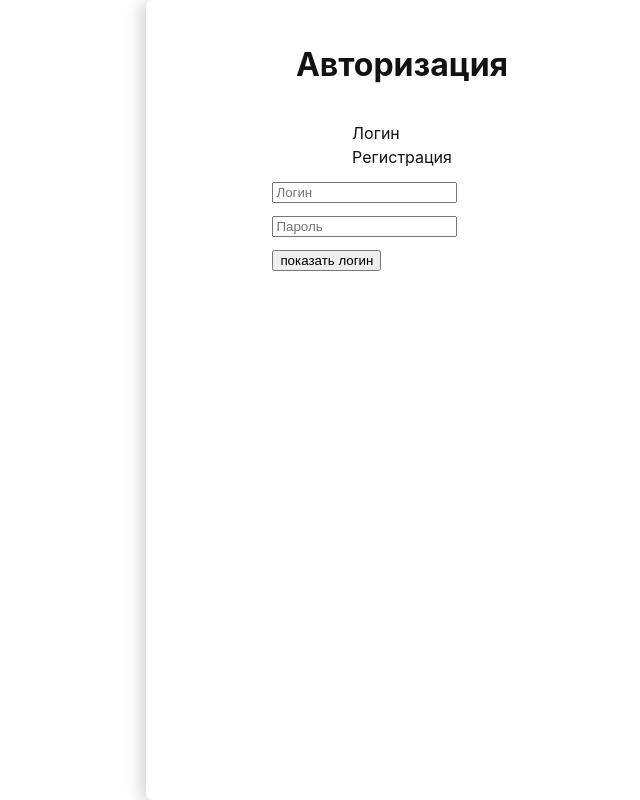
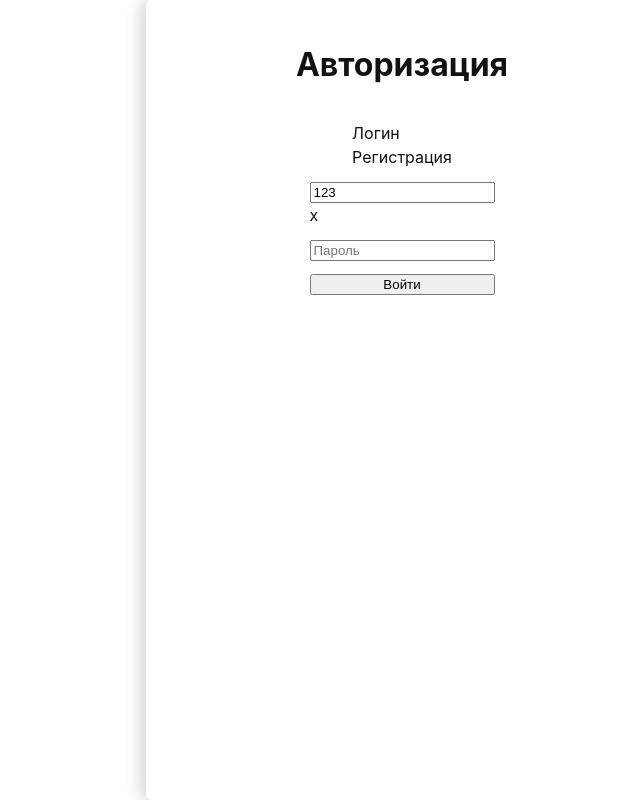
Before and after one commit to SergienkoNikita/logain-registration-react, a React (Vite) app: page /auth in a window 1280 px wide. Shown: the whole page, without its empty margins (622-1262 px from the left). Built offline with nearby package versions, Linux system fonts and the light colour scheme.

Commit message:
remove formix & add useForm - hook

```diff
--- a/package.json
+++ b/package.json
@@ -16,7 +16,6 @@
     "@react-buddy/ide-toolbox": "^2.3.1",
     "eslint-config-airbnb": "^19.0.4",
     "eslint-config-airbnb-typescript": "^17.0.0",
-    "formik": "^2.4.0",
     "localforage": "^1.10.0",
     "match-sorter": "^6.3.1",
     "react": "^18.2.0",
--- a/src/features/authentication/login-form/login-form.tsx
+++ b/src/features/authentication/login-form/login-form.tsx
@@ -1,31 +1,38 @@
 import { FC } from 'react';
-import { FormikProps, useFormik } from 'formik';
 import { BaseInput } from '../../../shared/ui';
-
-type LoginFormValues = {
-  email: string;
-  password: string;
-};
+import { useForm } from '../../../shared/libs/use-form.ts';
 
 export const LoginForm: FC = () => {
-  const formik: FormikProps<LoginFormValues> = useFormik<LoginFormValues>({
-    initialValues: {
-      email: '',
-      password: '',
-    },
-    onSubmit: (e) => {
-      console.log(e);
+  const {
+    values,
+    onFieldChange,
+    validateField,
+  } = useForm<{ name: string, password: string }>({
+    values: {
+      name: {
+        defaultValue: '123',
+        rules: [(v) => {
+          // eslint-disable-next-line no-console
+          console.log(`Not Valid ${v}`);
+          return `Not Valid ${v}`;
+        }],
+      },
+
+      password: {
+        defaultValue: '',
+      },
     },
   });
 
   return (
-    <form onSubmit={formik.handleSubmit} style={{ width: '60%' }}>
+    <div>
       <BaseInput
         type='text'
         placeholder='Логин'
         name='email'
-        value={formik.values.email}
-        onChange={(value) => formik.setFieldValue('email', value)}
+        value={values.name}
+        onChange={(value) => onFieldChange('name', value)}
+        onBlur={() => validateField('name')}
         style={{ marginBottom: 10 }}
         clearable
       />
@@ -34,11 +41,11 @@ export const LoginForm: FC = () => {
         type='password'
         name='password'
         placeholder='Пароль'
-        value={formik.values.password}
-        onChange={(value) => formik.setFieldValue('password', value)}
+        value={values.password}
+        onChange={(value) => onFieldChange('password', value)}
         style={{ marginBottom: 10 }}
       />
-      <button type='submit'>показать логин</button>
-    </form>
+      <button type='submit' style={{ width: '100%', textAlign: 'center' }}>Войти</button>
+    </div>
   );
 };
--- /dev/null
+++ b/src/shared/libs/use-form.ts
@@ -0,0 +1,61 @@
+import { useState } from 'react';
+
+interface FieldOptions<T> {
+  defaultValue?: T[keyof T] | string;
+  rules?: Array<(value: keyof T | string) => string>;
+}
+interface Props<T> {
+  values: Record<keyof T, FieldOptions<T>>;
+}
+
+interface UseFormApi<T> {
+  values: Record<keyof T, T[keyof T] | string>;
+  errors: Record<keyof T, string> | {};
+  onFieldChange: (fieldName: keyof T, value: T[keyof T]) => void;
+  validateField: (name: keyof T) => void;
+}
+
+export const useForm = <T>({ values }: Props<T>): UseFormApi<T> => {
+  const entries = Object.entries(values) as Array<[keyof T, FieldOptions<T>]>;
+
+  const formFields = entries.reduce((accum, [fieldName, fieldOptions]) => {
+    if (!fieldName) return accum;
+    // eslint-disable-next-line no-param-reassign
+    accum[fieldName] = fieldOptions.defaultValue ?? '';
+
+    return accum;
+  }, <Record<keyof T, T[keyof T] | string>>{});
+
+  const [errors, setErrors] = useState<UseFormApi<T>['errors']>({});
+
+  const [formData, setFormData] = useState<UseFormApi<T>['values']>({ ...formFields });
+
+  const onFieldChange: UseFormApi<T>['onFieldChange'] = (fieldName, value) => {
+    if (formData[fieldName] === undefined) throw new Error(`Field: ${fieldName as string} - not available`);
+
+    setFormData({ ...formData, [fieldName]: value as string });
+  };
+
+  const validateField: UseFormApi<T>['validateField'] = (fieldName) => {
+    const currentFieldValue = formData[fieldName];
+    const { rules } = values[fieldName];
+
+    if (!rules || typeof currentFieldValue !== 'string') return;
+
+    // eslint-disable-next-line no-restricted-syntax
+    for (const rule of rules) {
+      const result = rule(currentFieldValue);
+      if (result) {
+        setErrors({ ...errors, [fieldName]: result });
+        break;
+      }
+    }
+  };
+
+  return {
+    values: formData,
+    errors,
+    onFieldChange,
+    validateField,
+  };
+};
--- a/src/shared/ui/base-input/types.ts
+++ b/src/shared/ui/base-input/types.ts
@@ -6,9 +6,9 @@ export interface BaseInputProps extends Omit<
 InputHTMLAttributes<HTMLInputElement>,
 'prefix' | 'value' | 'size' | 'onChange' | 'onInput' | 'onFocus' | 'onBlur'
 > {
-  value: string | number;
-  onChange(value: string | number): void;
-  onInput?(value: string | number): void;
+  value: string;
+  onChange(value: string): void;
+  onInput?(value: string): void;
   onBlur?(): void;
   onFocus?(): void;
   addonBefore?: string | number | ReactNode;
```
Also changed, not shown: src/dev/README.md (deleted), 1 other file (tests, documents, lock files or other folders).
